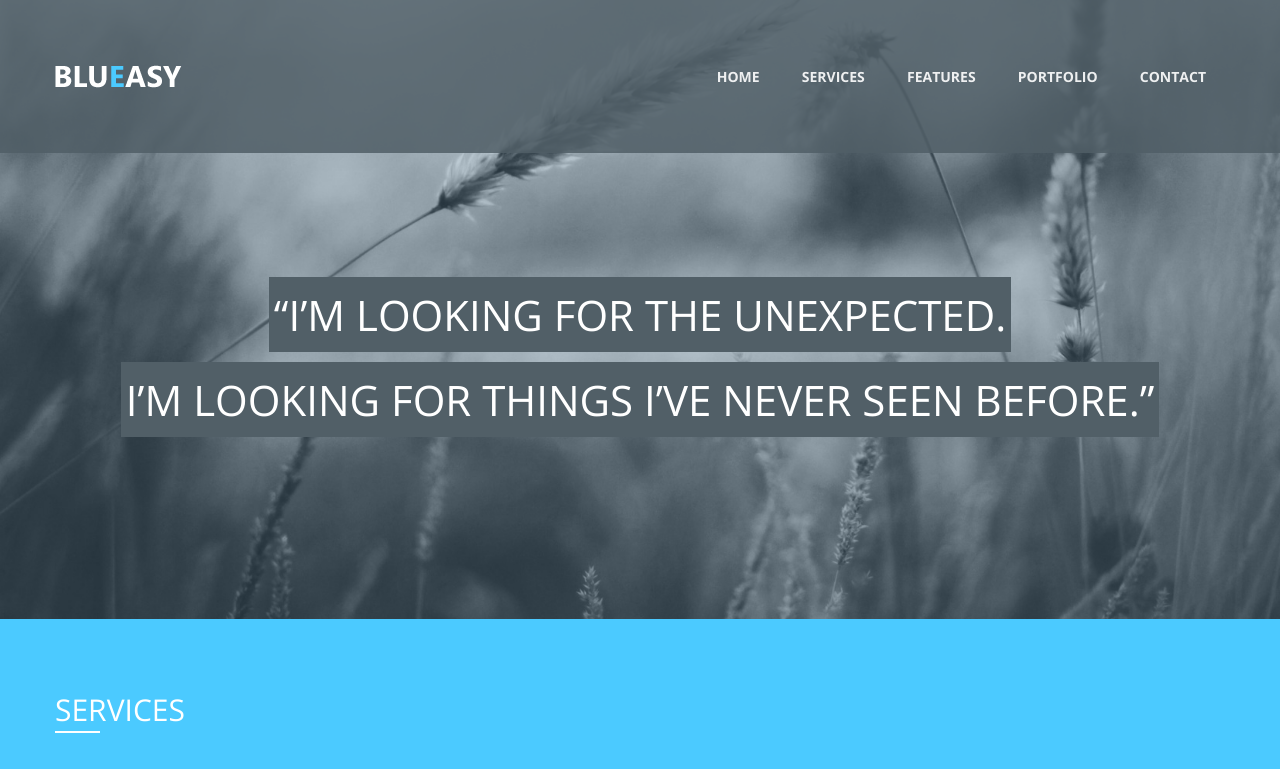
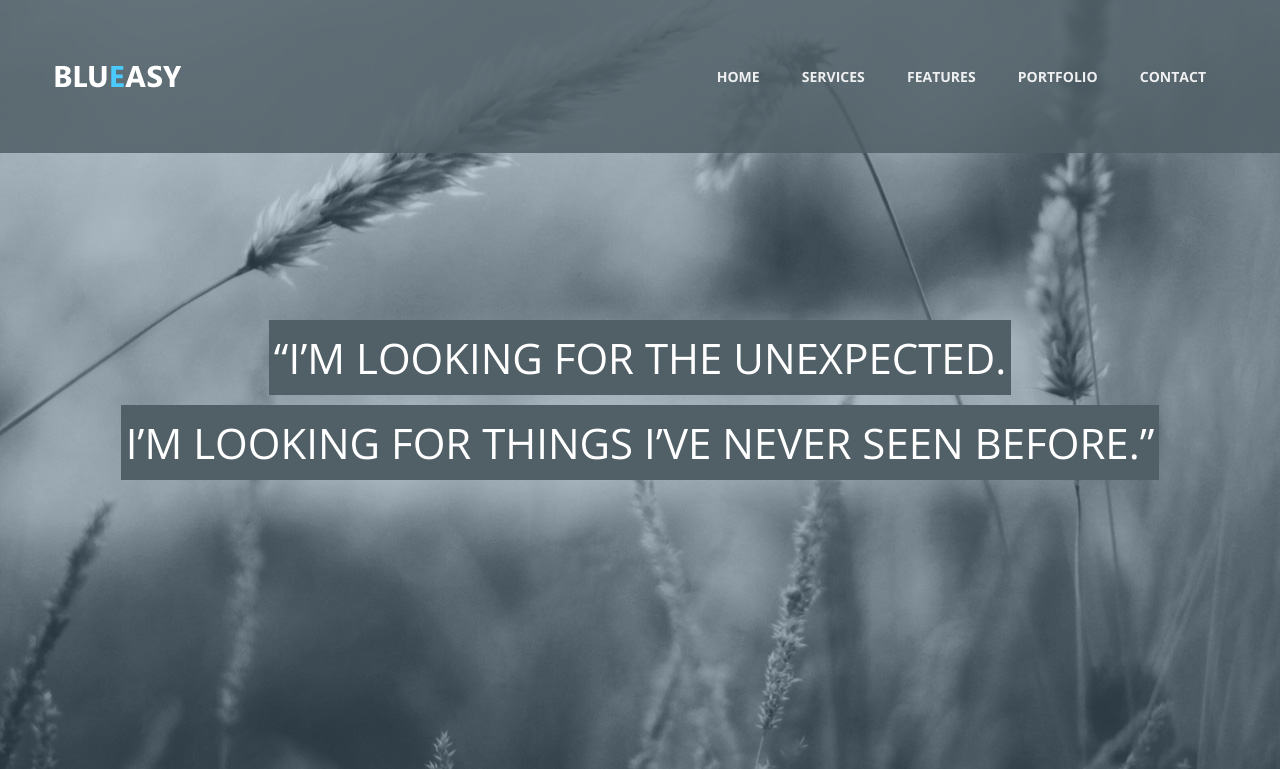
Before and after one commit to SergKazakov/blueasy, a website: page app/index.html in a window 1280 px wide. Shown: the top 769 px of the page. Drawn offline with nearby package versions, Linux system fonts and the light colour scheme; files that its build step writes are made by us from their sources.

Commit message:
Add fullscreen img

```diff
--- a/app/index.html
+++ b/app/index.html
@@ -35,13 +35,17 @@
                 </nav>
             </div>
         </header>
-        <section id="hero" class="hero">
+        <section class="fullscreen background" style="background-image:url(img/hero.jpg);" data-img-width="1920" data-img-height="800">
+            <div class="content-a">
+                <div class="content-b">
                     <h2 class="hero-title">
                         <div class="hero-title__inner">“I’m looking for the unexpected.</div>
                     </h2>
                     <h2 class="hero-title">
                         <div class="hero-title__inner">I’m looking for things I’ve never seen before.”</div>
                     </h2>
+                </div>
+            </div>
         </section>
         <section id="services" class="services">
             <div class="services__inner">
--- a/app/js/main.js
+++ b/app/js/main.js
@@ -57,4 +57,57 @@ $(function() {
 
     responsiveNav(".nav-collapse");
     $('.nav-toggle').html('<span class="icon-bar"></span><span class="icon-bar"></span><span class="icon-bar"></span>');
+
+    /* fix vertical when not overflow
+    call fullscreenFix() if .fullscreen content changes */
+    function fullscreenFix(){
+        var h = $('body').height();
+        // set .fullscreen height
+        $(".content-b").each(function(i){
+            if($(this).innerHeight() <= h){
+                $(this).closest(".fullscreen").addClass("not-overflow");
+            }
+        });
+    }
+    $(window).resize(fullscreenFix);
+    fullscreenFix();
+
+    /* resize background images */
+    function backgroundResize(){
+        var windowH = $(window).height();
+        $(".background").each(function(i){
+            var path = $(this),
+            // variables
+                contW = path.width(),
+                contH = path.height(),
+                imgW = path.attr("data-img-width"),
+                imgH = path.attr("data-img-height"),
+                ratio = imgW / imgH,
+                remainingH = 0,
+            // overflowing difference
+                diff = parseFloat(path.attr("data-diff"));
+            diff = diff ? diff : 0;
+            // remaining height to have fullscreen image only on parallax
+
+            if(path.hasClass("parallax")){
+                var maxH = contH > windowH ? contH : windowH;
+                remainingH = windowH - contH;
+            }
+            // set img values depending on cont
+            imgH = contH + remainingH + diff;
+            imgW = imgH * ratio;
+            // fix when too large
+            if(contW > imgW){
+                imgW = contW;
+                imgH = imgW / ratio;
+            }
+            //
+            path.data("resized-imgW", imgW);
+            path.data("resized-imgH", imgH);
+            path.css("background-size", imgW + "px " + imgH + "px");
+        });
+    }
+    $(window).resize(backgroundResize);
+    $(window).focus(backgroundResize);
+    backgroundResize();
 });
--- a/app/sass/core/_base.scss
+++ b/app/sass/core/_base.scss
@@ -1,5 +1,9 @@
 *,*:before, *:after {
     @include box-sizing(border-box);
+}
+
+html, body {
+    height:100%;
 }
 
 body {
--- a/app/sass/main.scss
+++ b/app/sass/main.scss
@@ -36,13 +36,13 @@
 	top: 0;
 	right: 0;
 	@include max-screen(768px){
-		background:$bg-color-1;
+		background: rgba($bg-color-1, 0.9);
 	}
 	&__inner{
 		@extend %container;
 		@extend %clearfix;
 		padding: 58px $container-gutter 57px;
-		@include max-screen(768px){
+		@include max-screen(992px){
 			padding: 20px $container-gutter;
 		}
 	}
@@ -93,16 +93,43 @@
 	}
 }
 
+.background {
+    background-repeat:no-repeat;
+    background-position:50% 50%;
+    background-position:50% 50%9 !important;
+}
+
+.fullscreen,
+.content-a {
+    width:100%;
+    min-height:100%;
+}
+.not-fullscreen,
+.not-fullscreen .content-a,
+.fullscreen.not-overflow,
+.fullscreen.not-overflow .content-a {
+    height:100%;
+    overflow:hidden;
+}
+
+.content-a {
+    display:table;
+    padding: 0 $container-gutter;
+}
+.content-b {
+    display:table-cell;
+    position:relative;
+    vertical-align:middle;
+    text-align:center;
+}
+
 .hero{
-	background: url(../img/hero.jpg) no-repeat;
-	@include background-size;
-	padding: percentage(400/1920) $container-gutter percentage(258/1920);
 	&-title{
 		text-align: center;
 		font-size: em(42);
 		margin: 10px 0;
 		@include max-screen(768px){
-			font-size: em(32);
+			font-size: em(25);
 		}
 		@include max-screen(480px){
 			font-size: em(20);
```
Also changed, not shown: app/css/main.css, 2 other files. Lines whose indentation alone changed are shown as unchanged.
